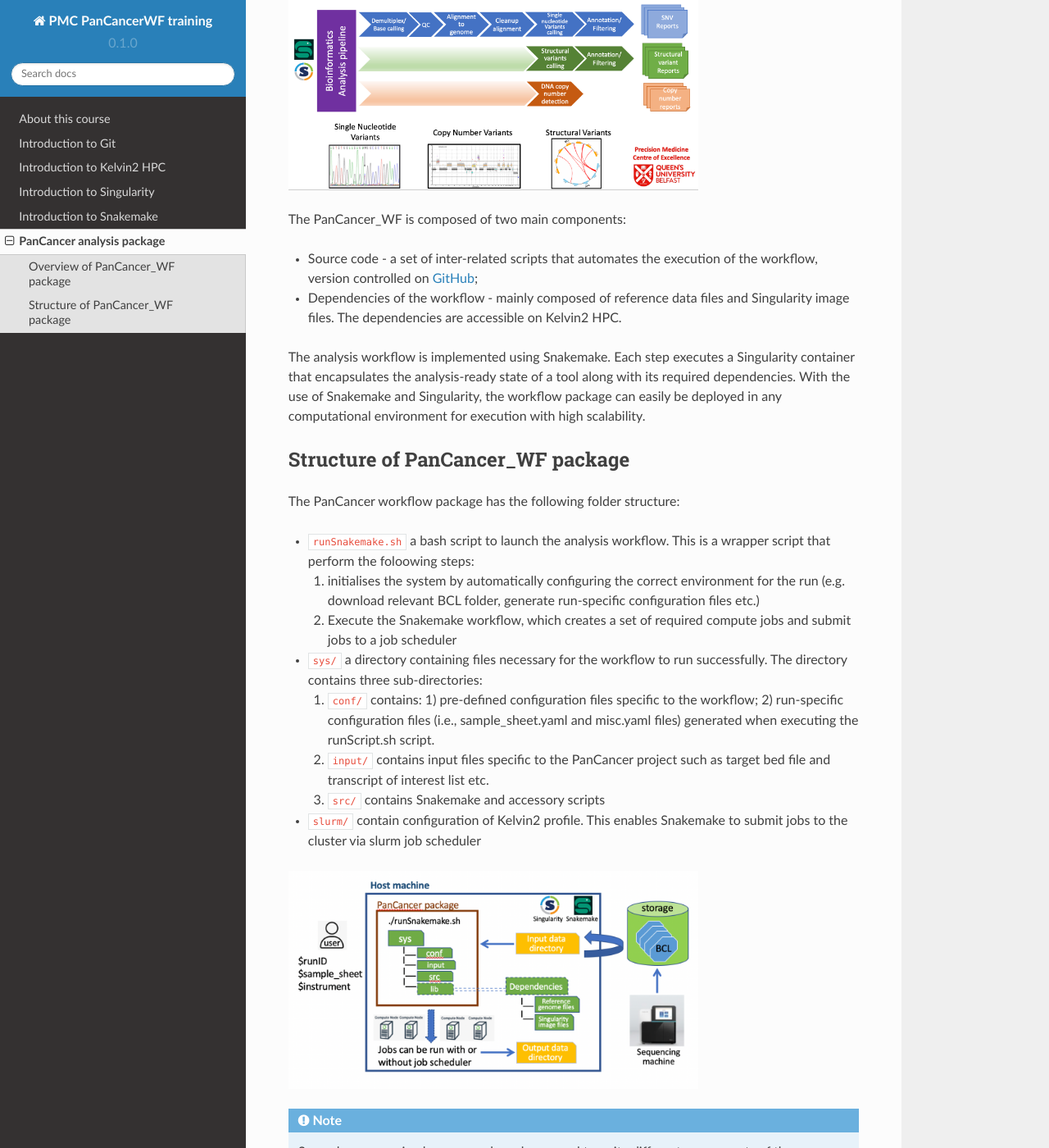
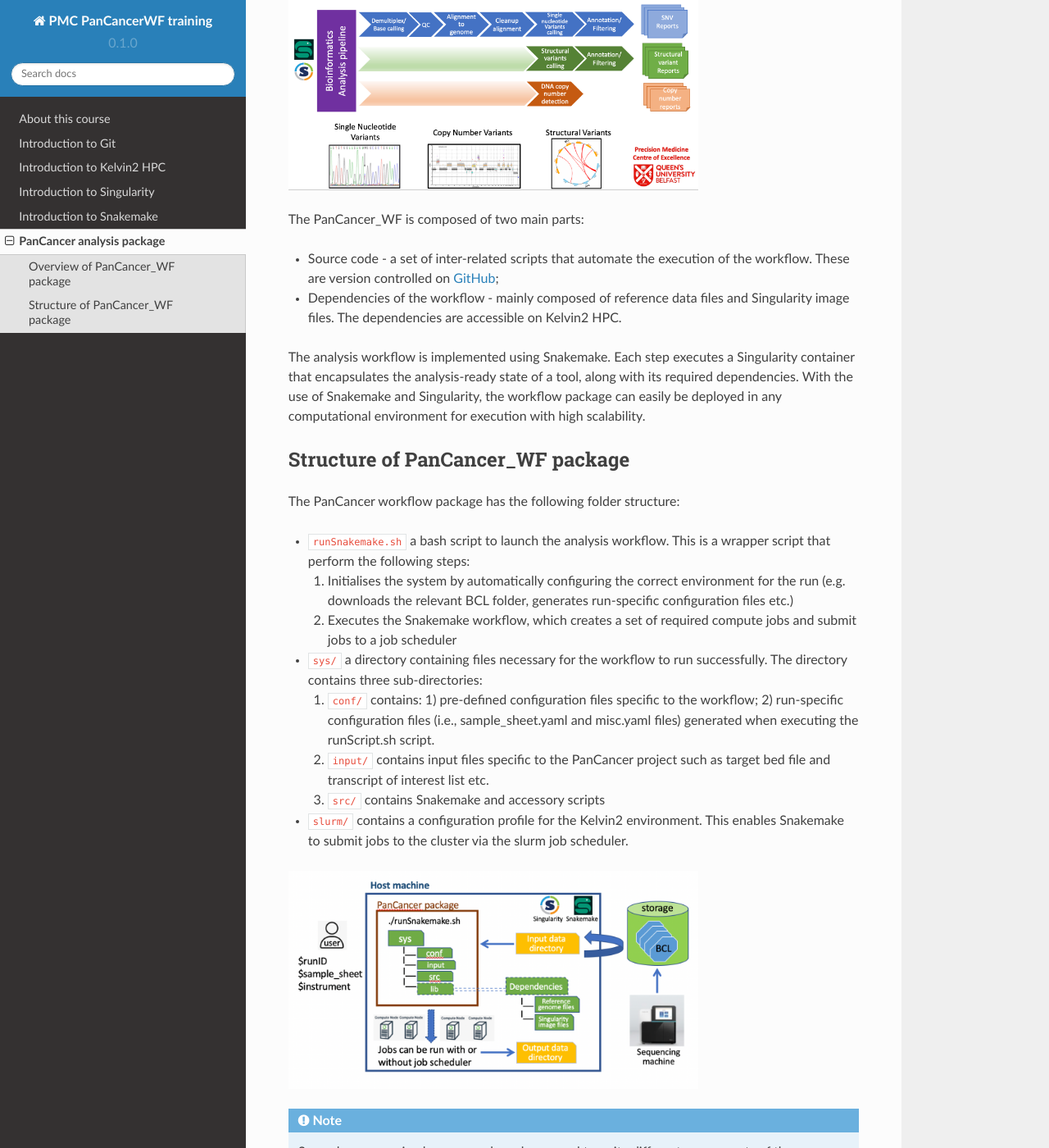
Before and after one commit to sirintra/PMC-PC-training, a Sphinx documentation site: the page built from docs/source/pc_package.rst, in a window 1280 px wide and 1400 px high, scrolled down 481 px. Shown: the whole window at 82% size. Built offline with Sphinx 7.4.7 and the Read the Docs theme 2.0.0, drawn with Linux system fonts in a browser that asks for light colours; some of the changed text lies outside the part shown.

Commit message:
Update pc_package.rst

```diff
--- a/docs/source/pc_package.rst
+++ b/docs/source/pc_package.rst
@@ -4,7 +4,7 @@ PanCancer analysis package
 Overview of PanCancer_WF package
 ********************************
 
-The PanCancer analysis (PanCancer_WF) package  contains a comprehensive automated workflow that performs various types of analyses commonly required for cancer genome analysis. The package is designed to identify:
+The PanCancer analysis (PanCancer_WF) package contains a comprehensive automated workflow that executes various prograams commonly required for cancer genome analysis. The package is designed to identify:
 
 * single nucleotide variants (SNV) and small insertions/deletions (INDEL) variants;
 
@@ -19,14 +19,14 @@ The PanCancer analysis (PanCancer_WF) package  contains a comprehensive automate
    :width: 500
 
 
-The PanCancer_WF is composed of two main components:
+The PanCancer_WF is composed of two main parts:
 
-* Source code - a set of inter-related scripts that automates the execution of the workflow, version controlled on `GitHub <https://github.com/PMC-QUB-HTS/PanCancer_WF>`_;
+* Source code - a set of inter-related scripts that automate the execution of the workflow. These are version controlled on `GitHub <https://github.com/PMC-QUB-HTS/PanCancer_WF>`_;
 
 * Dependencies of the workflow - mainly composed of reference data files and Singularity image files. The dependencies are accessible on Kelvin2 HPC.
 
 
-The analysis workflow is implemented using Snakemake. Each step executes a Singularity container that encapsulates the analysis-ready state of a tool along with its required dependencies. With the use of Snakemake and Singularity, the workflow package can easily be deployed in any computational environment for execution with high scalability.
+The analysis workflow is implemented using Snakemake. Each step executes a Singularity container that encapsulates the analysis-ready state of a tool, along with its required dependencies. With the use of Snakemake and Singularity, the workflow package can easily be deployed in any computational environment for execution with high scalability.
 
 
 Structure of PanCancer_WF package
@@ -35,11 +35,11 @@ Structure of PanCancer_WF package
 The PanCancer workflow package has the following folder structure:
 
 
-* ``runSnakemake.sh`` a bash script to launch the analysis workflow. This is a wrapper script that perform the foloowing steps:
+* ``runSnakemake.sh`` a bash script to launch the analysis workflow. This is a wrapper script that perform the following steps:
 
-  1. initialises the system by automatically configuring the correct environment for the run (e.g. download relevant BCL folder, generate run-specific configuration files etc.)
+  1. Initialises the system by automatically configuring the correct environment for the run (e.g. downloads the relevant BCL folder, generates run-specific configuration files etc.)
 
-  2. Execute the Snakemake workflow, which creates a set of required compute jobs and submit jobs to a job scheduler
+  2. Executes the Snakemake workflow, which creates a set of required compute jobs and submit jobs to a job scheduler
 
 
 * ``sys/`` a directory containing files necessary for the workflow to run successfully. The directory contains three sub-directories:
@@ -51,7 +51,7 @@ The PanCancer workflow package has the following folder structure:
   3. ``src/`` contains Snakemake and accessory scripts
 
 
-* ``slurm/`` contain configuration of Kelvin2 profile. This enables Snakemake to submit jobs to the cluster via slurm job scheduler
+* ``slurm/`` contains a configuration profile for the Kelvin2 environment. This enables Snakemake to submit jobs to the cluster via the slurm job scheduler.
 
 
 .. image:: img_analysis_package.png
```
